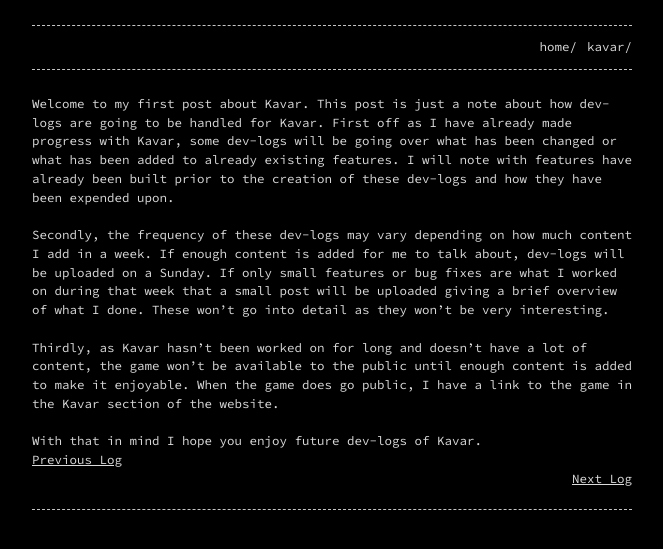
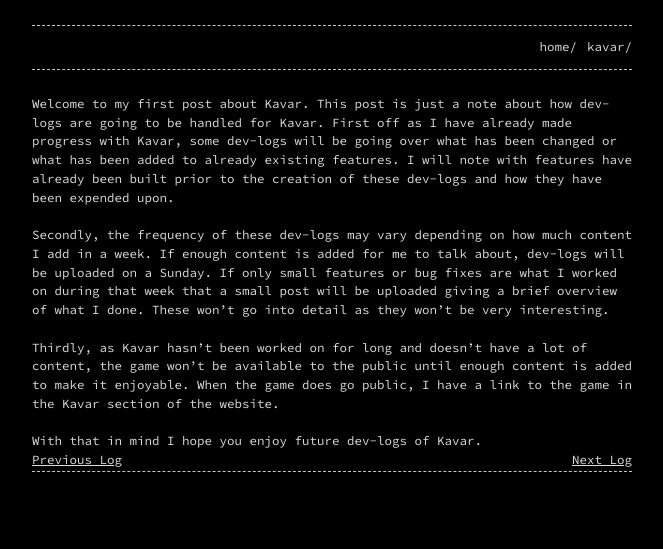
Before and after one commit to KyleS01/KyleS01.github.io, a Jekyll site: the page built from _posts/2020-6-10-Kavar Log 0.markdown, in a window 1280 px wide. Shown: the top 549 px of the page, without its empty margins (308-971 px from the left). Built offline with Jekyll 4.4.1, drawn with Linux system fonts in a browser that asks for light colours.

Commit message:
Update 2020-6-10-Kavar Log 0.markdown

```diff
--- a/_posts/2020-6-10-Kavar Log 0.markdown
+++ b/_posts/2020-6-10-Kavar Log 0.markdown
@@ -19,10 +19,10 @@ Thirdly, as Kavar hasn't been worked on for long and doesn't have a lot of conte
 
 With that in mind I hope you enjoy future dev-logs of Kavar.
 
-<div style="text-align:left">
+<div style="float:left">
 <a href="https://kyles01.github.io/kavar/2020/06/14/Kavar-Log-1.html">Previous Log</a>
 </div>
 
-<div style="text-align:right">
+<div style="float:right">
 <a href="https://kyles01.github.io/kavar/2020/06/14/Kavar-Log-1.html">Next Log</a>
 </div>
```
